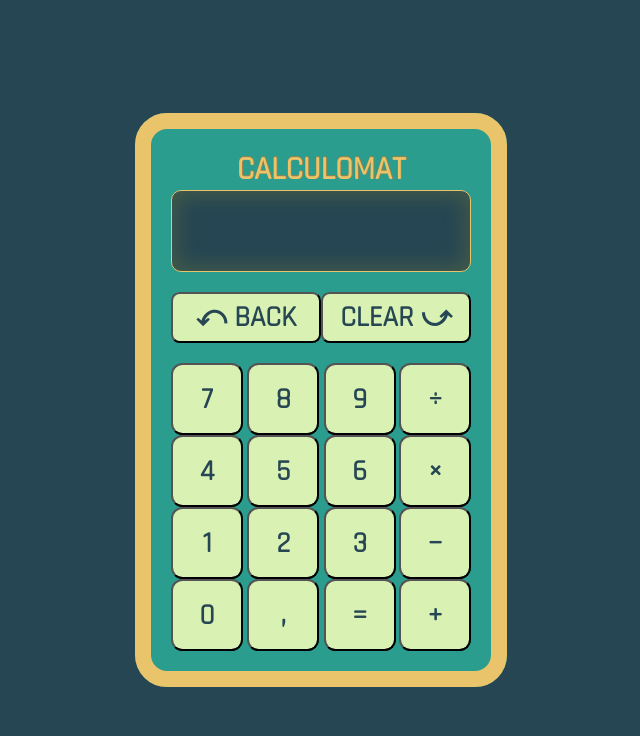
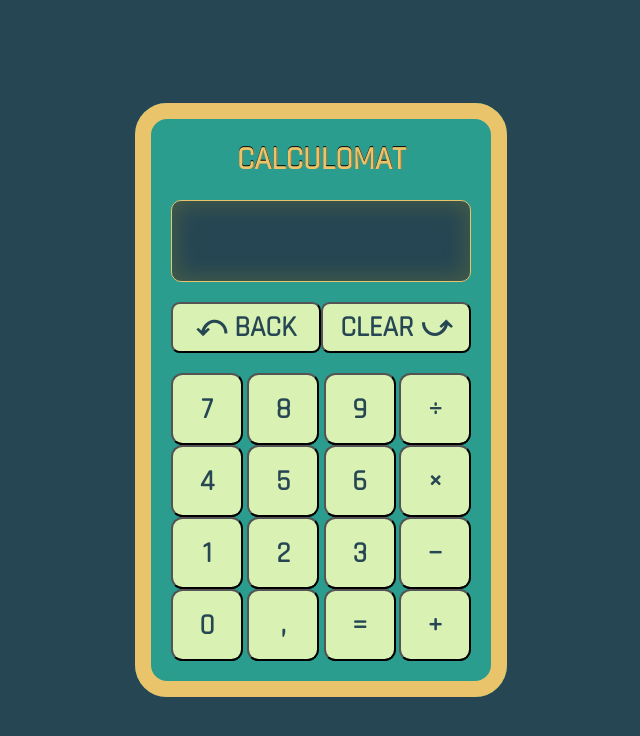
Before and after one commit to Amazonick/amazonick.github.io, a plain HTML site: page index.html in a window 1280 px wide. Shown: the whole page, without its empty margins (319-959 px from the left). Drawn offline with Linux system fonts and the light colour scheme.

Commit message:
header text shadow

```diff
--- a/style.css
+++ b/style.css
@@ -35,8 +35,8 @@ body {
 	justify-content: center;
 	text-transform: uppercase;
 	color: #e9c46a;
-	text-shadow: 0px -1px 0px #9b8348, 1px 0px 0px #9b8348;
-	margin-top: 0px;
+	text-shadow: 0px -1px 0px #0e0b06, 1px 0px 0px #9b8348;
+	margin: 0px 0px 20px;
 }
 
 .container {
```
